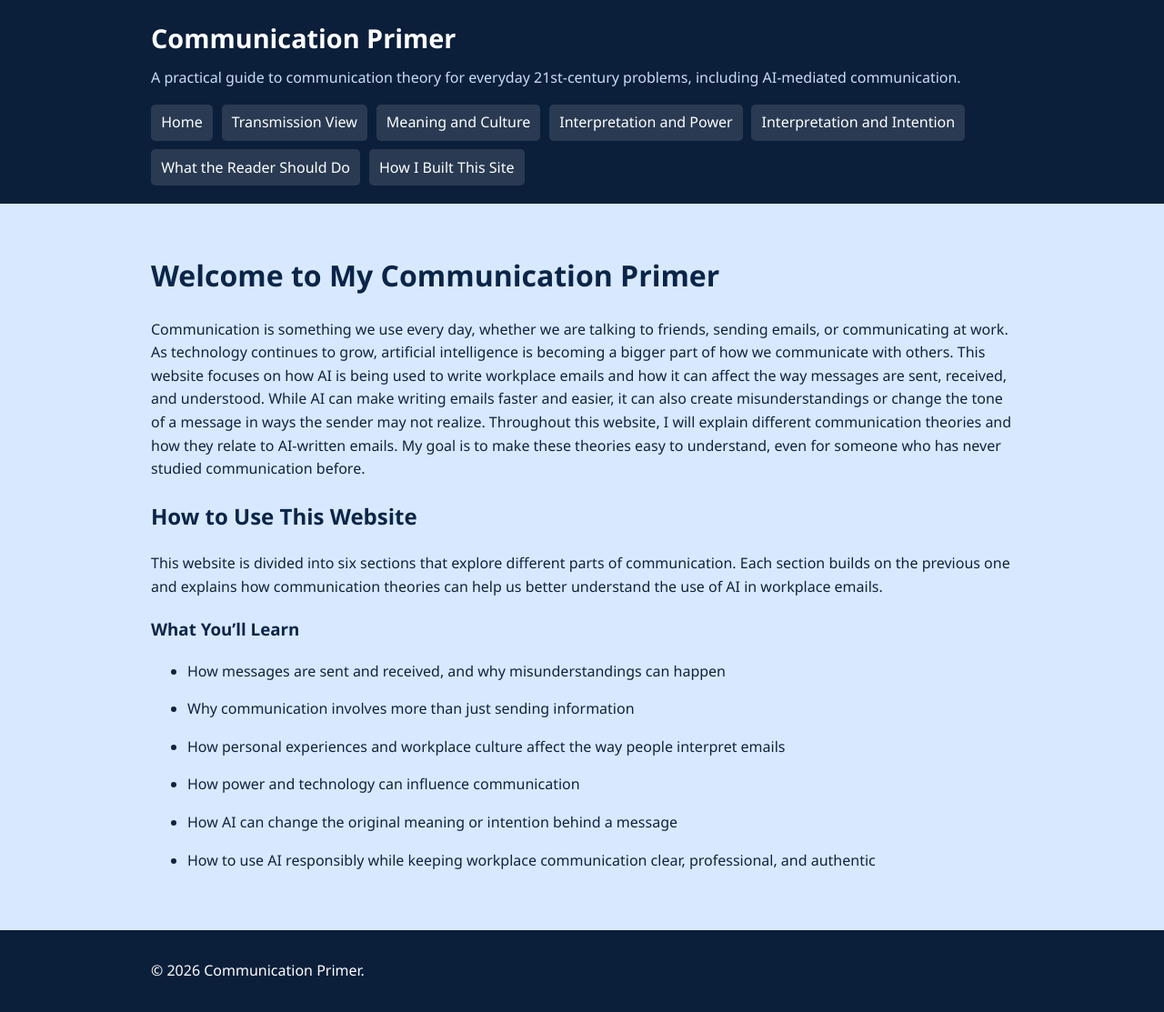
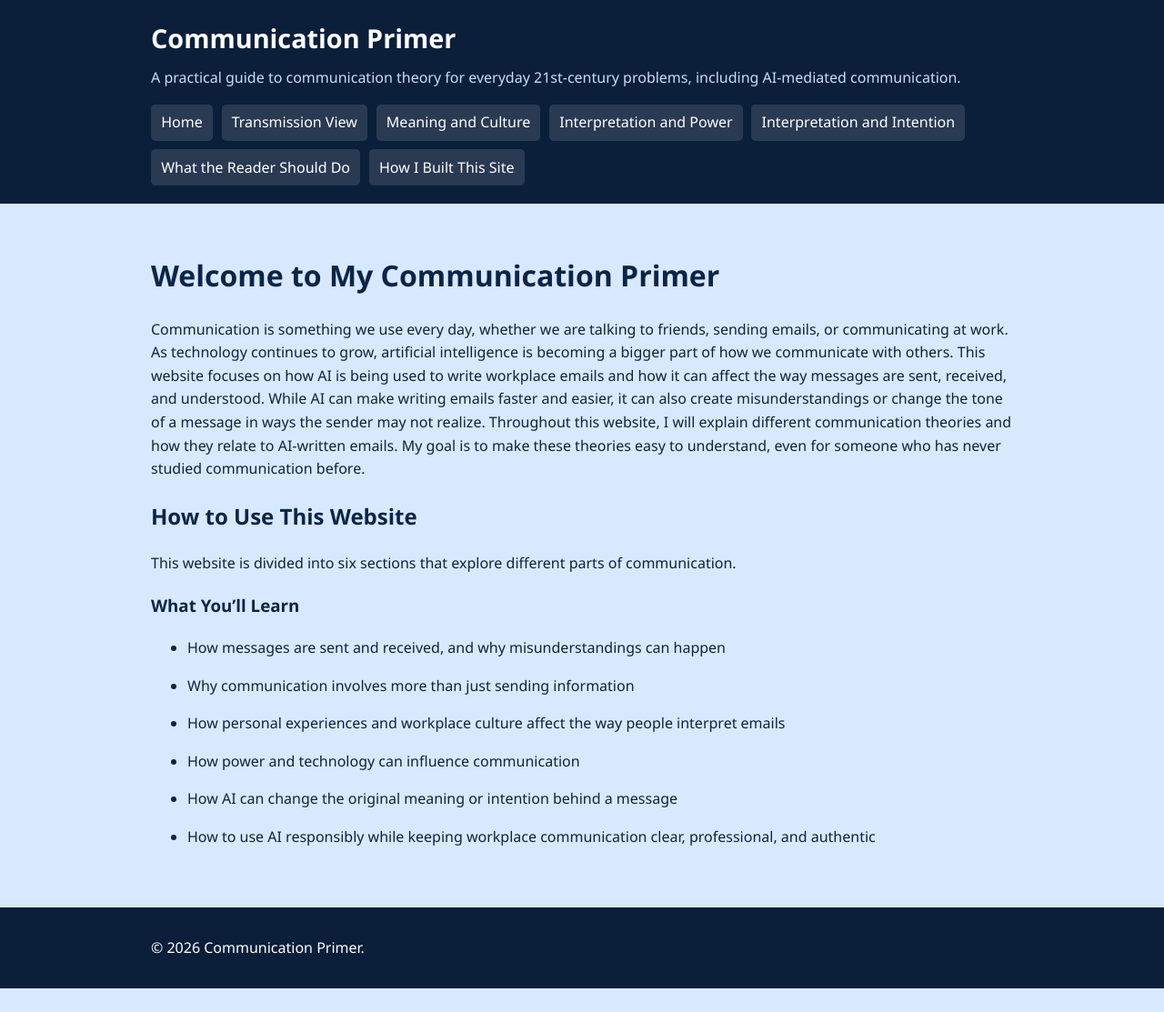
Before and after one commit to nevahall/comm-primer, a Jekyll site: the page built from index.md, in a window 1280 px wide. Shown: the whole page at 91% size. Built offline with Jekyll 4.4.1, drawn with Linux system fonts in a browser that asks for light colours; after the commit the page ends 1087 px from its top, so only the background shows below that.

Commit message:
Revise description of website sections
Clarified the explanation of the website's structure and its purpose.

```diff
--- a/index.md
+++ b/index.md
@@ -11,7 +11,7 @@ Throughout this website, I will explain different communication theories and how
 
 ## How to Use This Website
 
-This website is divided into six sections that explore different parts of communication. Each section builds on the previous one and explains how communication theories can help us better understand the use of AI in workplace emails.
+This website is divided into six sections that explore different parts of communication.
 
 ### What You'll Learn
 
```
